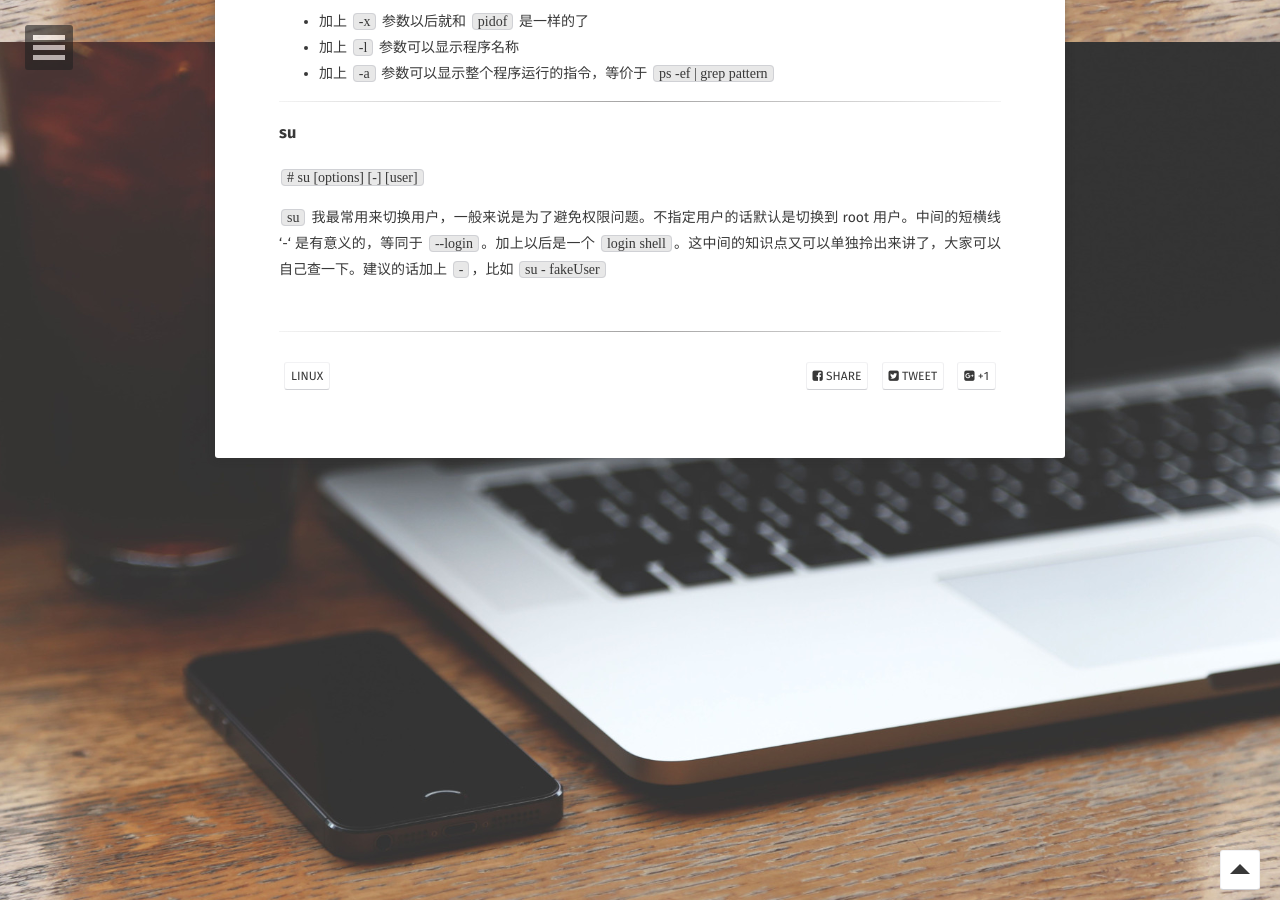
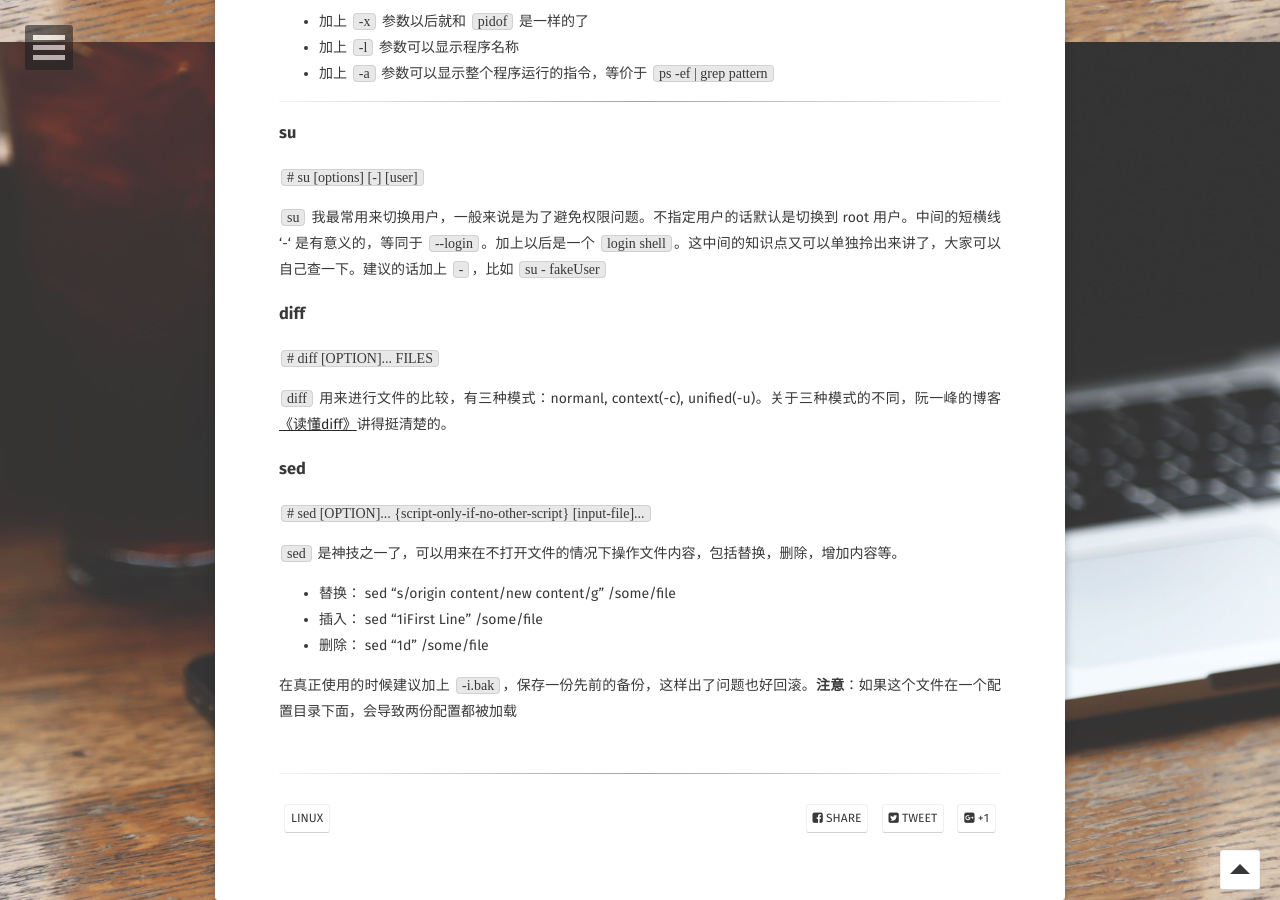
Before and after one commit to RobinGG/RobinGG.github.io, a Jekyll site: the page built from _posts/2016-09-12-Linux-Commands.md, in a window 1280 px wide and 900 px high, scrolled down 1758 px. Built offline with Jekyll 4.4.1, drawn with Linux system fonts in a browser that asks for light colours; some web fonts are replaced; comment, search, counter and statistics services are not loaded.

Commit message:
[post] update linux commands

```diff
--- a/_posts/2016-09-12-Linux-Commands.md
+++ b/_posts/2016-09-12-Linux-Commands.md
@@ -87,3 +87,21 @@ ssh 还有其他的用法。比如建立 tunnel:
 `# su [options] [-] [user]`
 
 `su` 我最常用来切换用户，一般来说是为了避免权限问题。不指定用户的话默认是切换到 root 用户。中间的短横线 '-' 是有意义的，等同于 `--login`。加上以后是一个 `login shell`。这中间的知识点又可以单独拎出来讲了，大家可以自己查一下。建议的话加上 `-`，比如 `su - fakeUser`
+
+### diff
+
+`# diff [OPTION]... FILES`
+
+`diff` 用来进行文件的比较，有三种模式：normanl, context(-c), unified(-u)。关于三种模式的不同，阮一峰的博客[《读懂diff》](http://www.ruanyifeng.com/blog/2012/08/how_to_read_diff.html)讲得挺清楚的。
+
+### sed
+
+`# sed [OPTION]... {script-only-if-no-other-script} [input-file]...`
+
+`sed` 是神技之一了，可以用来在不打开文件的情况下操作文件内容，包括替换，删除，增加内容等。
+
+- 替换： sed "s/origin content/new content/g" /some/file
+- 插入： sed "1iFirst Line" /some/file
+- 删除： sed "1d" /some/file
+
+在真正使用的时候建议加上 `-i.bak`，保存一份先前的备份，这样出了问题也好回滚。**注意**：如果这个文件在一个配置目录下面，会导致两份配置都被加载
```
